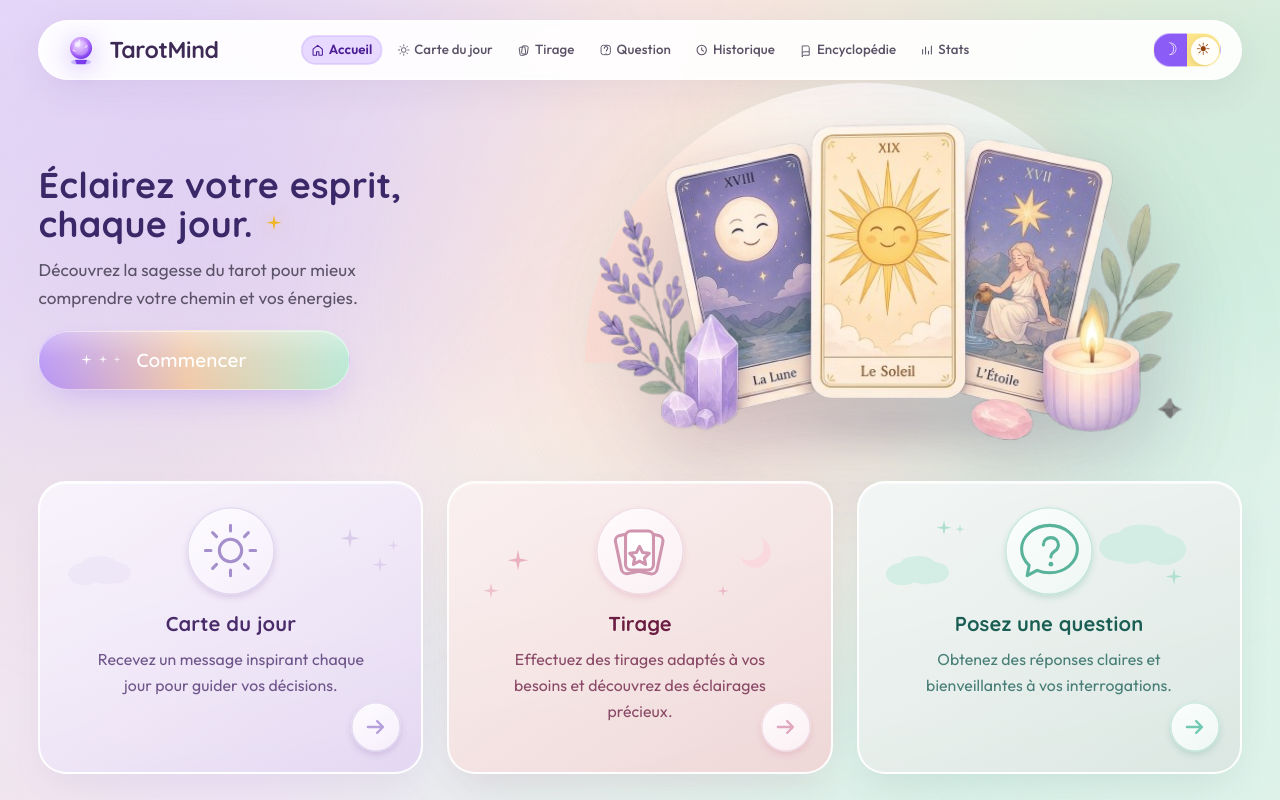
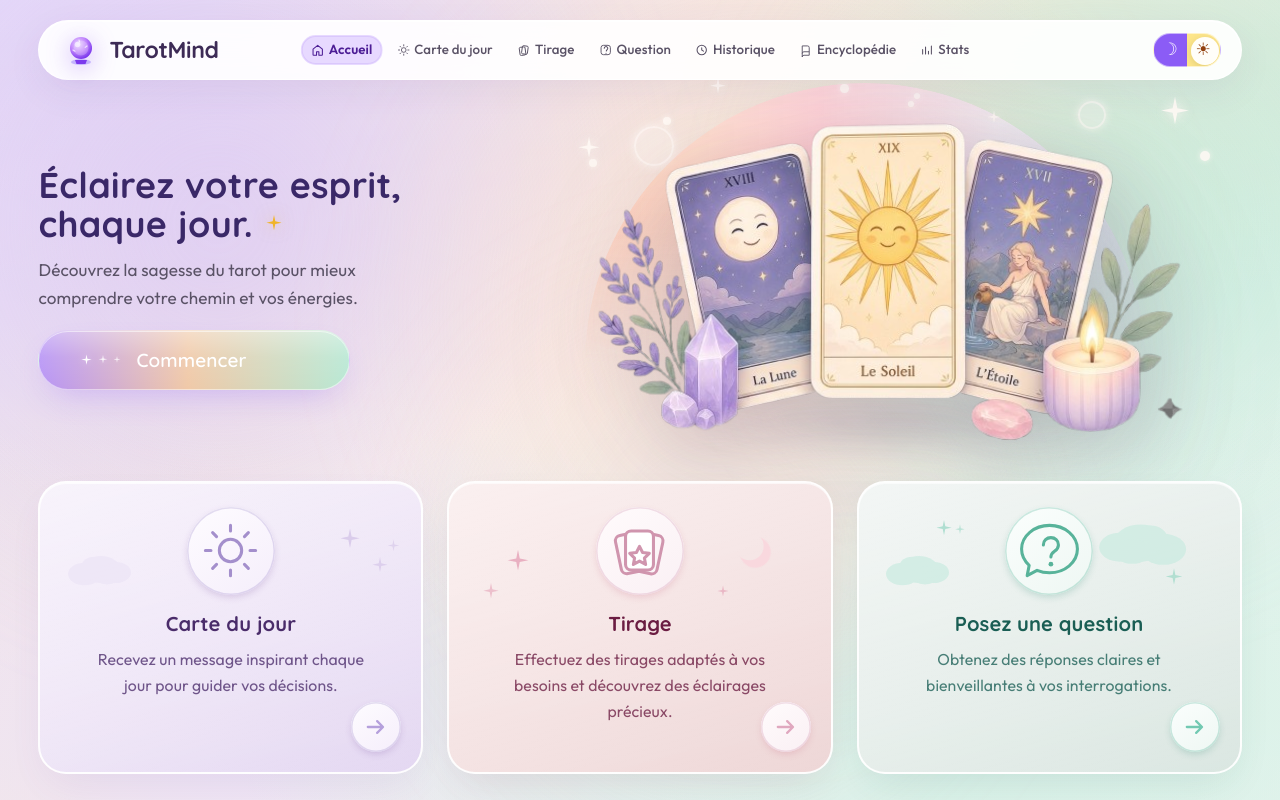
Before and after one commit to OliviaG-dev/TarotMind, a React (Vite) app in the folder client/: page / in a window 1280 px wide. Built offline with nearby package versions, Linux system fonts and the light colour scheme.

Commit message:
:art: design: add hero cream deco and semicircle gradient

```diff
--- a/client/src/pages/Home/home.css
+++ b/client/src/pages/Home/home.css
@@ -175,20 +175,200 @@
   background:
     linear-gradient(
       180deg,
-      rgba(255, 255, 255, 0.55) 0%,
-      rgba(255, 255, 255, 0) 42%
+      rgba(255, 255, 255, 0.34) 0%,
+      rgba(255, 255, 255, 0.08) 34%,
+      rgba(235, 224, 246, 0.04) 60%,
+      transparent 100%
     ),
     linear-gradient(
-      95deg,
-      rgba(255, 218, 210, 0.88) 0%,
-      rgba(255, 236, 220, 0.9) 22%,
-      rgba(255, 248, 238, 0.92) 48%,
-      rgba(232, 248, 240, 0.88) 78%,
-      rgba(210, 240, 228, 0.85) 100%
+      90deg,
+      rgba(255, 205, 184, 0.96) 0%,
+      rgba(253, 210, 190, 0.95) 20%,
+      rgba(255, 192, 200, 0.93) 42%,
+      rgba(248, 208, 218, 0.88) 58%,
+      rgba(240, 222, 238, 0.72) 74%,
+      rgba(232, 218, 248, 0.55) 88%,
+      rgba(226, 212, 248, 0.38) 100%
     );
+  -webkit-mask-image: linear-gradient(
+    180deg,
+    #000 0%,
+    #000 32%,
+    rgba(0, 0, 0, 0.9) 52%,
+    rgba(0, 0, 0, 0.38) 76%,
+    transparent 100%
+  );
+  mask-image: linear-gradient(
+    180deg,
+    #000 0%,
+    #000 32%,
+    rgba(0, 0, 0, 0.9) 52%,
+    rgba(0, 0, 0, 0.38) 76%,
+    transparent 100%
+  );
   box-shadow:
-    0 0 40px rgba(255, 235, 220, 0.45),
-    0 0 24px rgba(210, 235, 225, 0.35);
+    0 0 48px rgba(255, 192, 180, 0.4),
+    0 0 32px rgba(226, 212, 248, 0.18);
+}
+
+/* Étoiles et ronds décoratifs — blanc crème unifié */
+.home__hero-deco {
+  --deco-cream: #fffaf5;
+  --deco-cream-soft: #fff8f2;
+  --deco-cream-glow: rgba(255, 252, 248, 0.85);
+  --deco-cream-shadow: rgba(235, 228, 218, 0.38);
+  position: absolute;
+  inset: -6% -4% -4%;
+  z-index: 0;
+  pointer-events: none;
+}
+
+.home__hero-deco-star {
+  position: absolute;
+  color: var(--deco-cream);
+  filter:
+    drop-shadow(0 0 6px var(--deco-cream-glow))
+    drop-shadow(0 1px 2px var(--deco-cream-shadow));
+}
+
+.home__hero-deco-star--a {
+  top: 6%;
+  right: 10%;
+  width: 40px;
+  height: 40px;
+  opacity: 0.92;
+}
+
+.home__hero-deco-star--b {
+  top: 16%;
+  left: 6%;
+  width: 30px;
+  height: 30px;
+  opacity: 0.88;
+}
+
+.home__hero-deco-star--c {
+  top: 2%;
+  left: 24%;
+  width: 22px;
+  height: 22px;
+  opacity: 0.86;
+}
+
+.home__hero-deco-star--d {
+  top: 24%;
+  right: 24%;
+  width: 26px;
+  height: 26px;
+  opacity: 0.84;
+}
+
+.home__hero-deco-star--e {
+  top: 10%;
+  right: 36%;
+  width: 18px;
+  height: 18px;
+  opacity: 0.8;
+}
+
+.home__hero-deco-ring {
+  position: absolute;
+  border-radius: 50%;
+  border: 2px solid rgba(255, 250, 245, 0.72);
+  background: rgba(255, 252, 248, 0.32);
+  box-shadow:
+    0 0 10px var(--deco-cream-glow),
+    0 0 3px var(--deco-cream-shadow);
+}
+
+.home__hero-deco-ring--a {
+  top: 14%;
+  left: 14%;
+  width: 36px;
+  height: 36px;
+  opacity: 0.82;
+}
+
+.home__hero-deco-ring--b {
+  top: 8%;
+  right: 22%;
+  width: 24px;
+  height: 24px;
+  opacity: 0.78;
+}
+
+.home__hero-deco-dot {
+  position: absolute;
+  border-radius: 50%;
+  background: var(--deco-cream);
+  box-shadow:
+    0 0 6px var(--deco-cream-glow),
+    0 0 2px var(--deco-cream-shadow);
+  filter: blur(0.1px);
+}
+
+.home__hero-deco-dot--a {
+  top: 4%;
+  left: 42%;
+  width: 9px;
+  height: 9px;
+  opacity: 0.88;
+}
+
+.home__hero-deco-dot--b {
+  top: 12%;
+  left: 18%;
+  width: 8px;
+  height: 8px;
+  opacity: 0.86;
+}
+
+.home__hero-deco-dot--c {
+  top: 20%;
+  right: 8%;
+  width: 10px;
+  height: 10px;
+  opacity: 0.88;
+}
+
+.home__hero-deco-dot--d {
+  top: 8%;
+  right: 48%;
+  width: 6px;
+  height: 6px;
+  opacity: 0.82;
+}
+
+.home__hero-deco-dot--e {
+  top: 28%;
+  left: 32%;
+  width: 8px;
+  height: 8px;
+  opacity: 0.84;
+}
+
+.home__hero-deco-dot--f {
+  top: 18%;
+  right: 42%;
+  width: 9px;
+  height: 9px;
+  opacity: 0.85;
+}
+
+.home__hero-deco-dot--g {
+  top: 6%;
+  left: 52%;
+  width: 6px;
+  height: 6px;
+  opacity: 0.8;
+}
+
+.home__hero-deco-dot--h {
+  top: 22%;
+  left: 8%;
+  width: 8px;
+  height: 8px;
+  opacity: 0.82;
 }
 
 /* Scène 3D — inclinaison de base + suivi du curseur via variables CSS */
@@ -747,6 +927,33 @@
     order: 1;
   }
 
+  .home__hero-deco-star--a {
+    width: 34px;
+    height: 34px;
+  }
+
+  .home__hero-deco-star--b,
+  .home__hero-deco-star--d {
+    width: 24px;
+    height: 24px;
+  }
+
+  .home__hero-deco-star--c,
+  .home__hero-deco-star--e {
+    width: 18px;
+    height: 18px;
+  }
+
+  .home__hero-deco-ring--a {
+    width: 30px;
+    height: 30px;
+  }
+
+  .home__hero-deco-ring--b {
+    width: 20px;
+    height: 20px;
+  }
+
   .home__title-line {
     justify-content: center;
   }
@@ -963,24 +1170,55 @@
   color: rgba(126, 207, 184, 0.82);
 }
 
+:root[data-theme='dark'] .home__hero-deco {
+  --deco-cream: #fff8f2;
+  --deco-cream-soft: #fff6ee;
+  --deco-cream-glow: rgba(255, 248, 242, 0.4);
+  --deco-cream-shadow: rgba(255, 248, 242, 0.18);
+}
+
+:root[data-theme='dark'] .home__hero-deco-ring {
+  border-color: rgba(255, 248, 242, 0.45);
+  background: rgba(255, 248, 242, 0.12);
+}
+
 :root[data-theme='dark'] .home__hero-semicircle {
   background:
     linear-gradient(
       180deg,
-      rgba(255, 255, 255, 0.08) 0%,
-      rgba(255, 255, 255, 0) 42%
+      rgba(255, 255, 255, 0.06) 0%,
+      rgba(255, 255, 255, 0.02) 34%,
+      rgba(30, 22, 42, 0.1) 60%,
+      transparent 100%
     ),
     linear-gradient(
-      95deg,
-      rgba(200, 107, 154, 0.22) 0%,
-      rgba(180, 120, 160, 0.16) 25%,
-      rgba(140, 110, 170, 0.12) 50%,
-      rgba(74, 154, 136, 0.18) 78%,
-      rgba(60, 130, 115, 0.2) 100%
+      90deg,
+      rgba(220, 120, 130, 0.26) 0%,
+      rgba(210, 100, 140, 0.24) 22%,
+      rgba(200, 107, 154, 0.2) 44%,
+      rgba(180, 110, 150, 0.16) 62%,
+      rgba(150, 110, 170, 0.12) 80%,
+      rgba(124, 92, 191, 0.08) 100%
     );
+  -webkit-mask-image: linear-gradient(
+    180deg,
+    #000 0%,
+    #000 32%,
+    rgba(0, 0, 0, 0.9) 52%,
+    rgba(0, 0, 0, 0.38) 76%,
+    transparent 100%
+  );
+  mask-image: linear-gradient(
+    180deg,
+    #000 0%,
+    #000 32%,
+    rgba(0, 0, 0, 0.9) 52%,
+    rgba(0, 0, 0, 0.38) 76%,
+    transparent 100%
+  );
   box-shadow:
-    0 0 40px rgba(124, 92, 191, 0.12),
-    0 0 24px rgba(74, 154, 136, 0.1);
+    0 0 48px rgba(200, 107, 154, 0.14),
+    0 0 32px rgba(124, 92, 191, 0.07);
 }
 
 :root[data-theme='dark'] .home__hero-contact-shadow {
--- a/client/src/pages/Home/home.tsx
+++ b/client/src/pages/Home/home.tsx
@@ -81,6 +81,23 @@ export default function Home() {
 
           <div className="home__hero-art">
             <div className="home__hero-semicircle" aria-hidden="true" />
+            <div className="home__hero-deco" aria-hidden="true">
+              <DecoSoftSparkle className="home__hero-deco-star home__hero-deco-star--a" />
+              <DecoSoftSparkle className="home__hero-deco-star home__hero-deco-star--b" />
+              <DecoSoftSparkle className="home__hero-deco-star home__hero-deco-star--c" />
+              <DecoSoftSparkle className="home__hero-deco-star home__hero-deco-star--d" />
+              <DecoSoftSparkle className="home__hero-deco-star home__hero-deco-star--e" />
+              <span className="home__hero-deco-ring home__hero-deco-ring--a" />
+              <span className="home__hero-deco-ring home__hero-deco-ring--b" />
+              <span className="home__hero-deco-dot home__hero-deco-dot--a" />
+              <span className="home__hero-deco-dot home__hero-deco-dot--b" />
+              <span className="home__hero-deco-dot home__hero-deco-dot--c" />
+              <span className="home__hero-deco-dot home__hero-deco-dot--d" />
+              <span className="home__hero-deco-dot home__hero-deco-dot--e" />
+              <span className="home__hero-deco-dot home__hero-deco-dot--f" />
+              <span className="home__hero-deco-dot home__hero-deco-dot--g" />
+              <span className="home__hero-deco-dot home__hero-deco-dot--h" />
+            </div>
             <div
               ref={heroStageRef}
               className="home__hero-img-stage"
```
